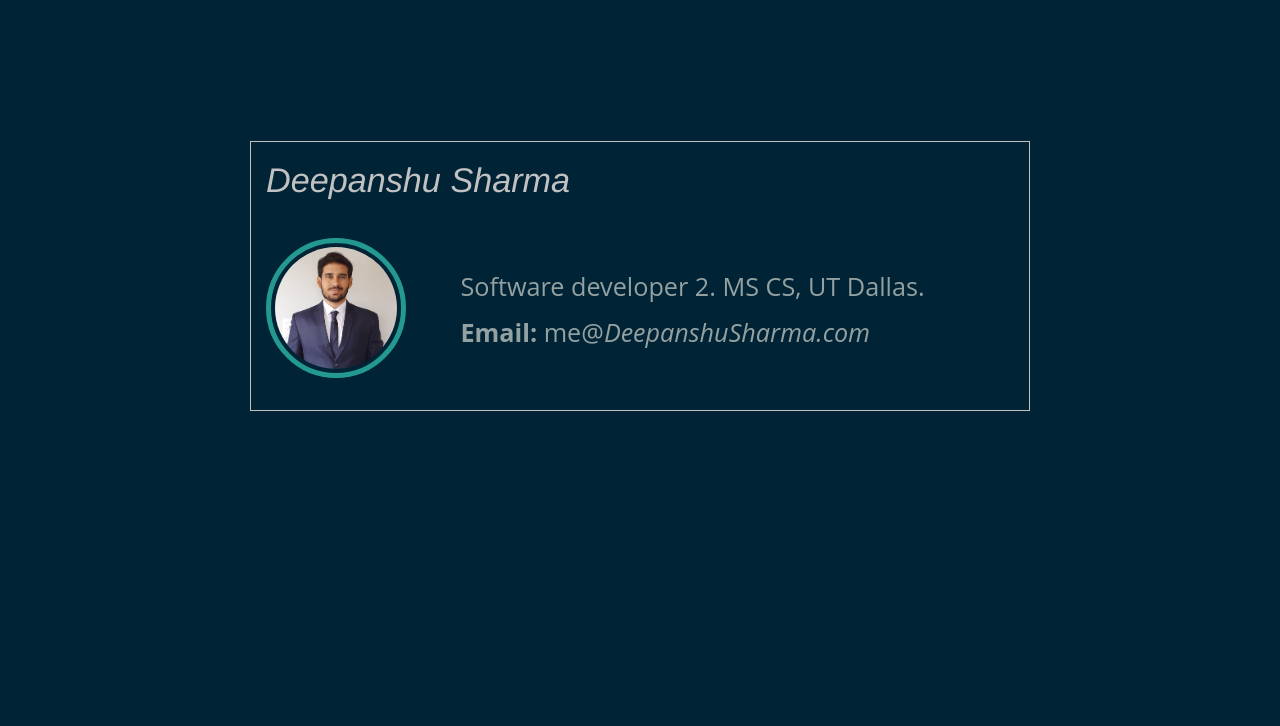
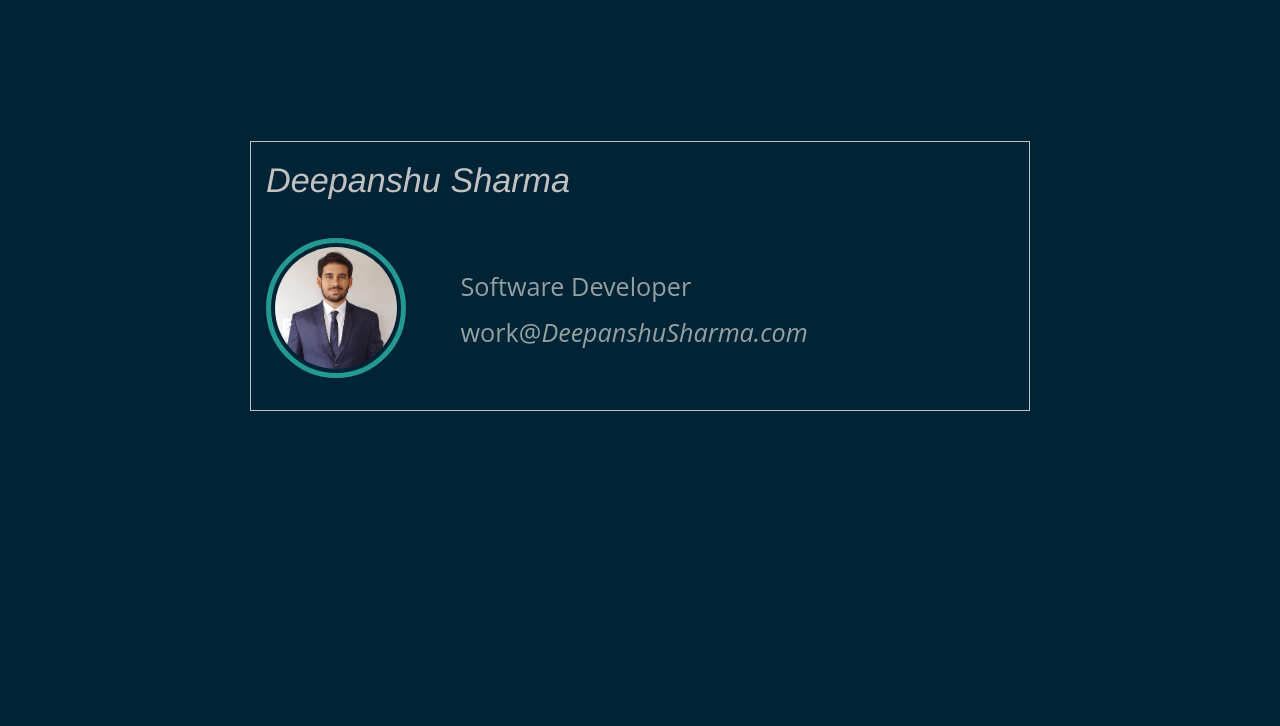
Before and after one commit to Deepanshu-S/Deepanshu-S.github.io, a plain HTML site: page index.html in a window 1280 px wide. Shown: the top 726 px of the page. Drawn offline with nearby package versions, Linux system fonts and the light colour scheme.

Commit message:
Cleaned up

```diff
--- a/index.html
+++ b/index.html
@@ -88,8 +88,10 @@
                 </div>
 
                 <div class="col-md-8 descp" >
-                    <p>  Software developer 2. MS CS, <span class="UTD">UT Dallas.</span></p>
-                    <p> <b> Email:</b> me<span class="hide">[</span>&#64;<span class="hide">]<em></span>DeepanshuSharma<span class="hide">[</span>.<span class="hide">]</span>com</em></p>
+                    <p>  Software Developer
+					<!-- / <span class="UTD">UT Dallas.</span> -->
+					</p>
+                    <p>work<span class="hide">[</span>&#64;<span class="hide">]<em></span>DeepanshuSharma<span class="hide">[</span>.<span class="hide">]</span>com</em></p>
                 </div>
           </div>
         </div>
```
